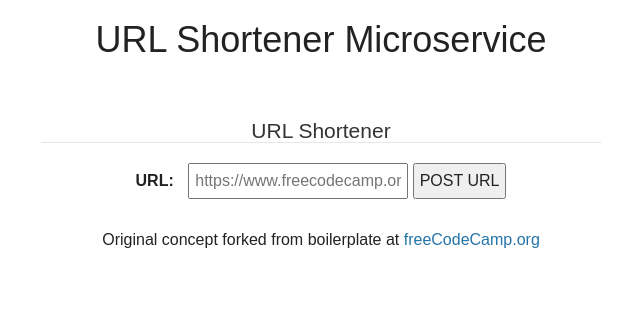
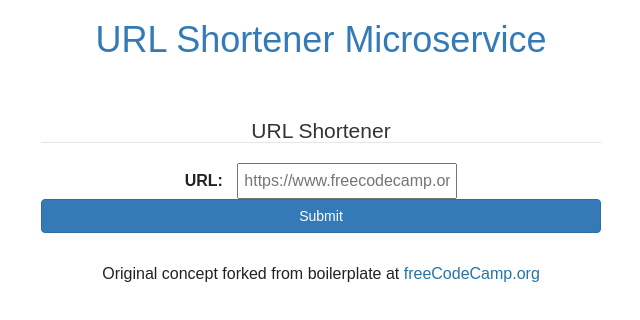
Before and after one commit to sulfuroussquares/url-shortener, a website: page views/index.html in a window 1280 px wide. Shown: the whole page, without its empty margins (319-959 px from the left). Drawn offline with nearby package versions, Linux system fonts and the light colour scheme.

Commit message:
Added form input functionality, bootstrap modifications

```diff
--- a/views/index.html
+++ b/views/index.html
@@ -17,20 +17,27 @@
   <body>
     <!--     container-fluid class allows for responsiveness (adjusts to smaller/larger screens!) -->
     <div class="container-fluid">
-      <h1>URL Shortener Microservice</h1>
+      <h1 class="text-primary ">URL Shortener Microservice</h1>
       <main>
         <section>
-          <form action="api/shorturl/new" method="POST">
+          <!--           The action part here already points to the right place, and has the POST method assigned -->
+          <form action="/search" method="POST">
             <fieldset>
               <legend>URL Shortener</legend>
               <label for="url_input">URL:</label>
+              <!--               Try to make this input scale the width of its container -->
               <input
                 id="url_input"
                 type="text"
                 name="url"
                 placeholder="https://www.freecodecamp.org/"
               />
-              <input type="submit" value="POST URL" />
+              <!--               Center this button underneath its form -->
+              <input
+                class="btn btn-primary btn-block"
+                type="submit"
+                value="Submit"
+              />
             </fieldset>
           </form>
         </section>
```
Also changed, not shown: server.js (+20 -10 lines), README.md, 1 other file.
